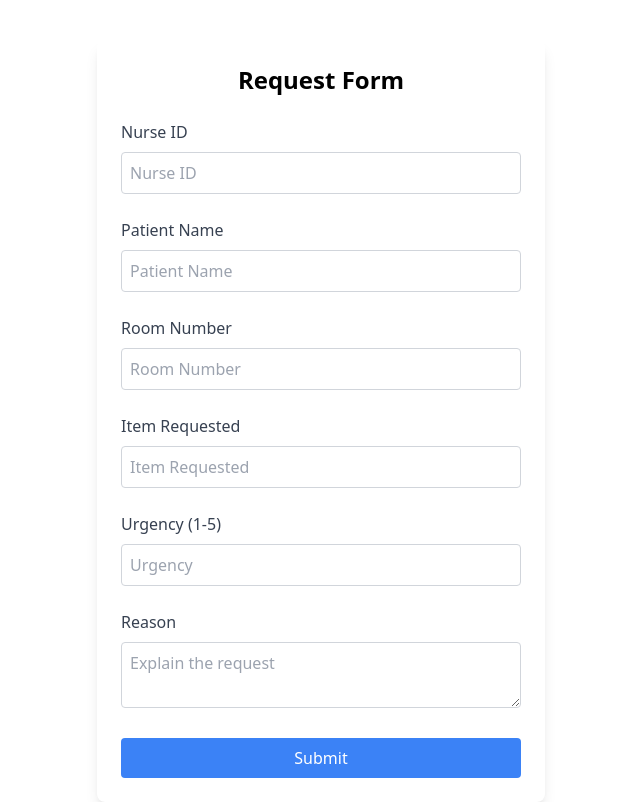
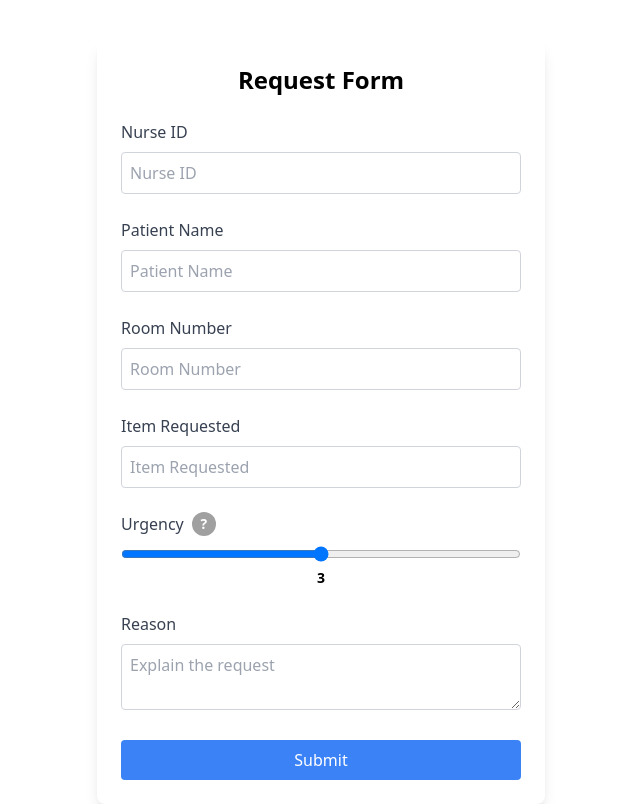
Before and after one commit to Izaan-Khalid/DoctorsOrders, a React (Vite) app: page /nurse-form in a window 1280 px wide. Shown: the whole page, without its empty margins (319-959 px from the left). Built offline with nearby package versions, Linux system fonts and the light colour scheme; no server answers; the database is empty.

Commit message:
add slider and tooltip to form

```diff
--- a/src/Pages/NurseForm/NurseForm.jsx
+++ b/src/Pages/NurseForm/NurseForm.jsx
@@ -1,18 +1,19 @@
-import React from "react"
-import { createClient } from "@supabase/supabase-js"
-import { useForm } from "react-hook-form"
+import React, { useState } from "react";
+import { createClient } from "@supabase/supabase-js";
+import { useForm } from "react-hook-form";
 
 const supabase = createClient(
   "https://folxeipnfjiyraszjjod.supabase.co",
   "eyJhbGciOiJIUzI1NiIsInR5cCI6IkpXVCJ9.eyJpc3MiOiJzdXBhYmFzZSIsInJlZiI6ImZvbHhlaXBuZmppeXJhc3pqam9kIiwicm9sZSI6ImFub24iLCJpYXQiOjE3MjY4OTQ1MTUsImV4cCI6MjA0MjQ3MDUxNX0.bsyItI4bs1iykdZY0wrsRPpHLgwfFBP2zEvU8ahnP2I"
-)
+);
 
 export function NurseForm() {
   const {
     register,
     handleSubmit,
     formState: { errors },
-	} = useForm()
+  } = useForm();
+  const [urgencyValue, setUrgencyValue] = useState(3);
 
   async function addData(data) {
     const { error } = await supabase.from("DoctorsOrders").insert({
@@ -20,26 +21,17 @@ export function NurseForm() {
       patientName: data.patientName,
       roomNo: data.roomNum,
       itemRequested: data.itemRequested,
-			urgency: data.urgency,
+      urgency: urgencyValue,
       reason: data.reason,
-		})
-		console.log(error)
+    });
+    console.log(error);
   }
 
   return (
     <div className="max-w-md mx-auto mt-10 p-6 bg-white shadow-lg rounded-lg">
       <h1 className="text-2xl font-bold text-center mb-6">Request Form</h1>
       <form
-				onSubmit={(e) => {
-					addData({
-						nurseId: e.target.nurseId.value,
-						patientName: e.target.patientName.value,
-						roomNum: e.target.roomNum.value,
-						itemRequested: e.target.itemRequested.value,
-						urgency: e.target.urgency.value,
-						reason: e.target.explanation.value,
-					})
-				}}
+        onSubmit={handleSubmit((data) => addData(data))}
         className="space-y-6"
       >
         {/* Nurse ID Field */}
@@ -69,9 +61,7 @@ export function NurseForm() {
             className="w-full p-2 border border-gray-300 rounded"
           />
           {errors.patientName && (
-						<span className="text-red-500 text-sm">
-							Patient Name is required
-						</span>
+            <span className="text-red-500 text-sm">Patient Name is required</span>
           )}
         </div>
 
@@ -86,9 +76,7 @@ export function NurseForm() {
             className="w-full p-2 border border-gray-300 rounded"
           />
           {errors.roomNum && (
-						<span className="text-red-500 text-sm">
-							Room Number is required
-						</span>
+            <span className="text-red-500 text-sm">Room Number is required</span>
           )}
         </div>
 
@@ -103,45 +91,78 @@ export function NurseForm() {
             className="w-full p-2 border border-gray-300 rounded"
           />
           {errors.itemRequested && (
-						<span className="text-red-500 text-sm">
-							Item Requested is required
-						</span>
+            <span className="text-red-500 text-sm">Item Requested is required</span>
           )}
         </div>
 
-				{/* Urgency Field */}
-				<div>
-					<label className="block text-gray-700 font-medium mb-2">
-						Urgency (1-5)
+        {/* Urgency Field with Tooltip and Circle Icon */}
+        <div className="relative">
+          <label className="block text-gray-700 font-medium mb-2 flex items-center group">
+            Urgency
+            <span className="ml-2 relative flex items-center">
+              <span
+                className="w-6 h-6 bg-gray-300 rounded-full flex justify-center items-center text-white font-bold text-sm cursor-pointer"
+                style={{ backgroundColor: "#A0A0A0" }}
+              >
+                ?
+              </span>
+              {/* Tooltip */}
+              <div className="absolute left-5 bottom-5 hidden group-hover:block z-10 w-64 p-2 text-xs text-white bg-gray-700 rounded shadow-lg">
+                <strong>Urgency Levels Guide</strong>
+                <br />
+                <strong style={{ color: "#4CAF50" }}>Level 1: Low Urgency</strong>
+                <br />
+                Non-critical patient needs (e.g., extra blanket, pillow adjustment).
+				<br />
+				Response: 2-4 hours.
+                <br />
+                <strong style={{ color: "#FFC107" }}>Level 2: Mild Urgency</strong>
+                <br />
+                Timely but non-urgent (e.g., assistance with food or medication reminders).
+				<br />
+				Response: 1-2 hours.
+                <br />
+                <strong style={{ color: "#FF9800" }}>Level 3: Moderate Urgency</strong>
+                <br />
+                Affects care, but not life-threatening (e.g., IV bag replacement).
+				<br />
+				Response: 30-60 mins.
+                <br />
+                <strong style={{ color: "#F44336" }}>Level 4: High Urgency</strong>
+                <br />
+                Immediate attention needed to avoid complications (e.g., pain medication).
+				<br />
+				Response: 15-30 mins.
+                <br />
+                <strong style={{ color: "#D32F2F" }}>Level 5: Critical Urgency</strong>
+                <br />
+                Urgent care required (e.g., severe pain or equipment malfunction).
+				<br />
+				Response: 5-15 mins.
+              </div>
+            </span>
           </label>
           <input
-						{...register("urgency", {
-							pattern: {
-								value: /^(1|2|3|4|5)$/,
-								message: "Urgency must be a number between 1 and 5",
-							},
-							required: true,
-						})}
-						placeholder="Urgency"
-						type="number"
-						className="w-full p-2 border border-gray-300 rounded"
+            {...register("urgency")}
+            type="range"
+            min="1"
+            max="5"
+            value={urgencyValue}
+            onChange={(e) => setUrgencyValue(e.target.value)}
+            className="w-full"
           />
-					{errors.urgency && (
-						<span className="text-red-500 text-sm">
-							{errors.urgency.message}
-						</span>
-					)}
+          <div className="text-center text-sm font-bold">{urgencyValue}</div>
         </div>
 
-				{/* Explanation Field */}
+        {/* Reason Field */}
         <div>
           <label className="block text-gray-700 font-medium mb-2">Reason</label>
           <textarea
-						{...register("explanation", { required: true })}
+            {...register("reason", { required: true })}
             placeholder="Explain the request"
             className="w-full p-2 border border-gray-300 rounded"
           />
-					{errors.explanation && (
+          {errors.reason && (
             <span className="text-red-500 text-sm">Reason is required</span>
           )}
         </div>
@@ -155,5 +176,5 @@ export function NurseForm() {
         </button>
       </form>
     </div>
-	)
+  );
 }
```
Lines whose indentation alone changed are shown as unchanged.
